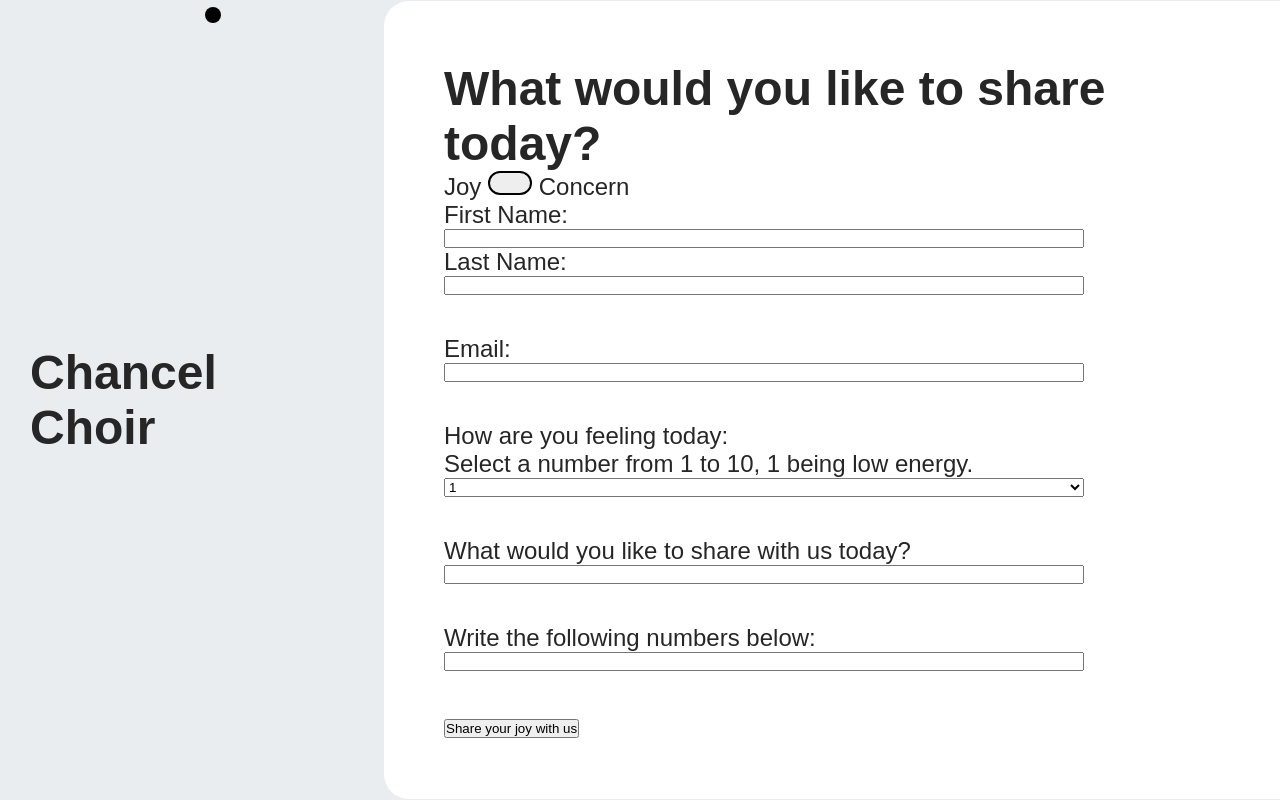
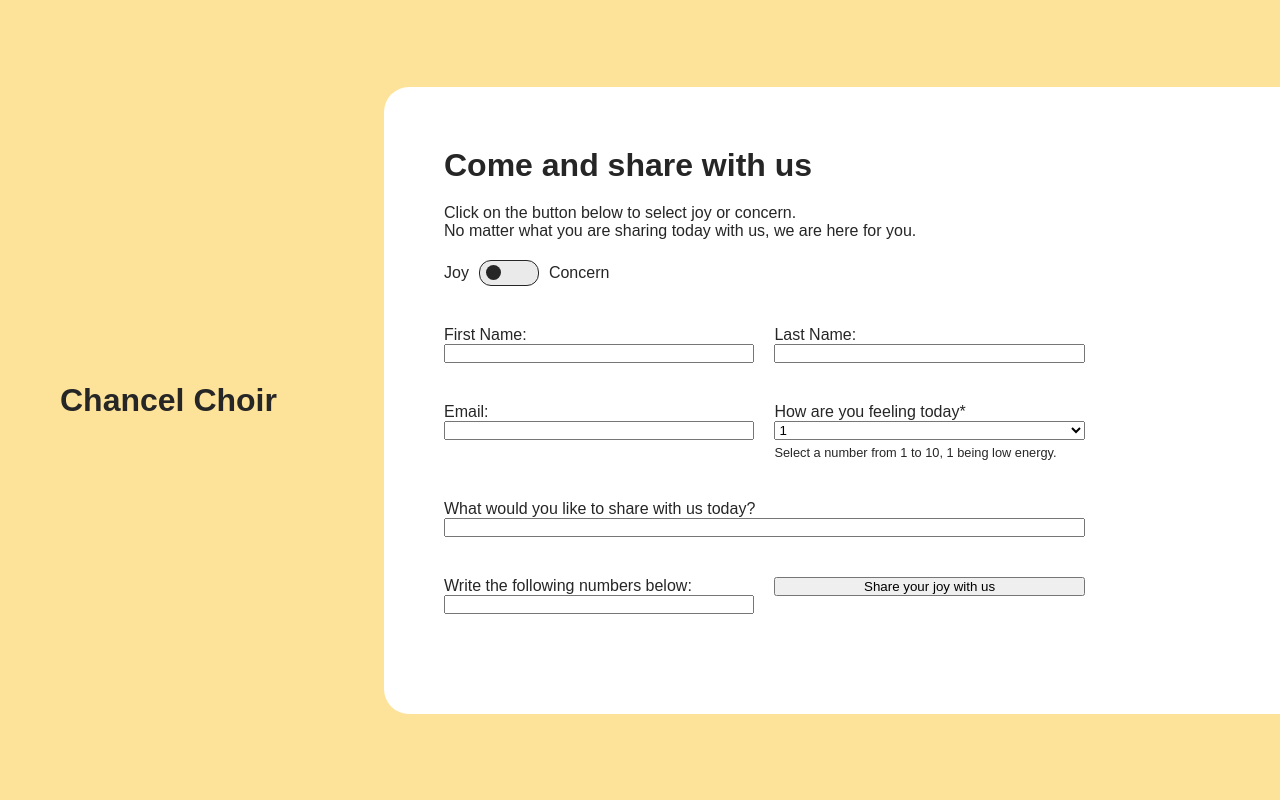
Before and after one commit to composercordero/jc-form, a plain HTML site: page index.html in a window 1280 px wide. Drawn offline with Linux system fonts and the light colour scheme.

Commit message:
Fix Flexbox and layout
implemented more CSS and fixed some classes to give more structure
to the document.

```diff
--- a/index.html
+++ b/index.html
@@ -16,19 +16,29 @@
 </header>
 
 <div class="body">
+    <div class="title">
+    <h1 class="main-question">Come and share with us</h1>
+    <p class="text">Click on the button below to select joy or concern.</p>
+    <p class="text">No matter what you are sharing today with us, we are here for you.</p>
+    </div>
 
-    <h1 class="main-question">What would you like to share today?</h1>
-    <label for="jc">
-        <span class="joy">Joy</span>
-    <input type="checkbox" id="jc" name="jc" class="jc">
-        <span class="concern">Concern</span>
-    </label>
+    <div class="form-row" id="jc">
+        <label for="jc">
+            <span class="joy">Joy</span>
+        <input type="checkbox" id="jc" name="jc" class="jc">
+            <span class="concern">Concern</span>
+        </label>
+    </div>
 
     <form action="" method="get">
+    <div class="form">
 
         <div class="form-row">
             <label for="first-name">First Name: </label>
             <input type="text" name="first-name" id="first-name">
+        </div>
+
+        <div class="form-row">
             <label for="last-name">Last Name: </label>
             <input type="text" name="last-name" id="last-name">
         </div>
@@ -39,12 +49,12 @@
         </div>
 
         <div class="form-row">
-            <label for="feelings">How are you feeling today: </label>
+            <label for="feelings">How are you feeling today*</label>
+            <select name="feelings" id="feelings" class="feelings"></select>
             <legend>Select a number from 1 to 10, 1 being low energy.</legend>
-            <select name="feelings" id="feelings" class="feelings"></select>
         </div>
 
-        <div class="form-row">
+        <div class="form-textarea">
             <label for="textarea">What would you like to share with us today?</label>
             <input type="textarea" name="textarea" id="textarea" required>
         </div>
@@ -54,8 +64,10 @@
             <input type="number" name="captcha" id="captcha" required>
         </div>
 
+        <div class="form-row">
         <button type="submit">Share your joy with us</button>
-
+        </div>
+    </div>
     </form>
 </div>
 
--- a/style.css
+++ b/style.css
@@ -11,22 +11,21 @@
     font-family: 'Poppins', sans-serif;
 }
 
+header{
+    flex-shrink: 0;
+    padding: 60px;
+    width: 30vw;
+}
+
 .container{
-    font-size: 1.5rem;
+    font-size: 1rem;
     color: var(--dark-gray);
-    background-color: #EAEDF0;
-    font-family: "Helvetica", "Arial", sans-serif;
+    background-color: #fce399;
 
     width: 100vw;
     height: 100vh;
     display: flex;
     align-items: center;
-}
-
-header{
-    flex-shrink: 0;
-    padding: 30px;
-    width: 30vw;
 }
 
 .body{
@@ -38,48 +37,89 @@ header{
     border-bottom-left-radius: var(--radius);
 }
 
-form{
-    width: 50vw;
+.body h1{
+    margin-bottom: 20px;
+}
+
+.title {
+    margin-bottom: 20px;
+}
+
+/*Joy or Concern Button*/
+
+#jc{
+    position: relative;
 }
 
 input[type="checkbox"] {
     -webkit-appearance: none;
     appearance: none;
-    width: 44px;
-    height: 24px;
+    width: 60px;
+    height: 26px;
     border-radius: 12px;
-    border: 2px solid black;
-    background: #eee;
+    border: 1px solid var(--dark-gray);
+    background: var(--gray);
     transition: all 0.4s;
 }
 
-.form-row {
-    margin-bottom: 40px;
+label[for="jc"] {
+    align-items: center;
     display: flex;
-    justify-content: flex-start;
-    flex-direction: column;
-    flex-wrap: wrap;
-  }
-
+    gap: 10px;
+}
 
 input[type="checkbox"]::before {
-    width: 16px;
-    height: 16px;
+    width: 15px;
+    height: 15px;
     border-radius: 9px;
-    background-color: black;
+    background-color: var(--dark-gray);
     content: '';
     position: absolute;
-    top: 7px;
-    left: 16%;
+    top: 4px;
+    left: 10%;
     transition: all 0.4s;
   }
 
   input[type="checkbox"]:checked {
-    background-color: #ffaa00;
+    background-color: #cacaca;
     transition: all 0.4s;
   }
 
   input[type="checkbox"]:checked::before {
-    left: 35%;
+    left: 60%;
     transition: all 0.4s;
   }
+
+/*Form */
+
+.form{
+    display: flex;
+    flex-flow: row wrap;
+    gap: 20px;
+    padding: 20px 0;
+}
+
+.form-row {
+    margin-bottom: 20px;
+    display: flex;
+    justify-content: flex-start;
+    flex-flow: column wrap;
+    width: 40%;
+}
+
+.form-row > legend {
+    font-size: 0.8rem;
+    margin-top: 5px;
+}
+
+.form-textarea {
+    margin-bottom: 20px;
+    display: flex;
+    justify-content: flex-start;
+    flex-flow: column wrap;
+    width: calc(80% + 20px);
+}
+
+input[type="textarea"] {
+    height: auto;
+}
```
